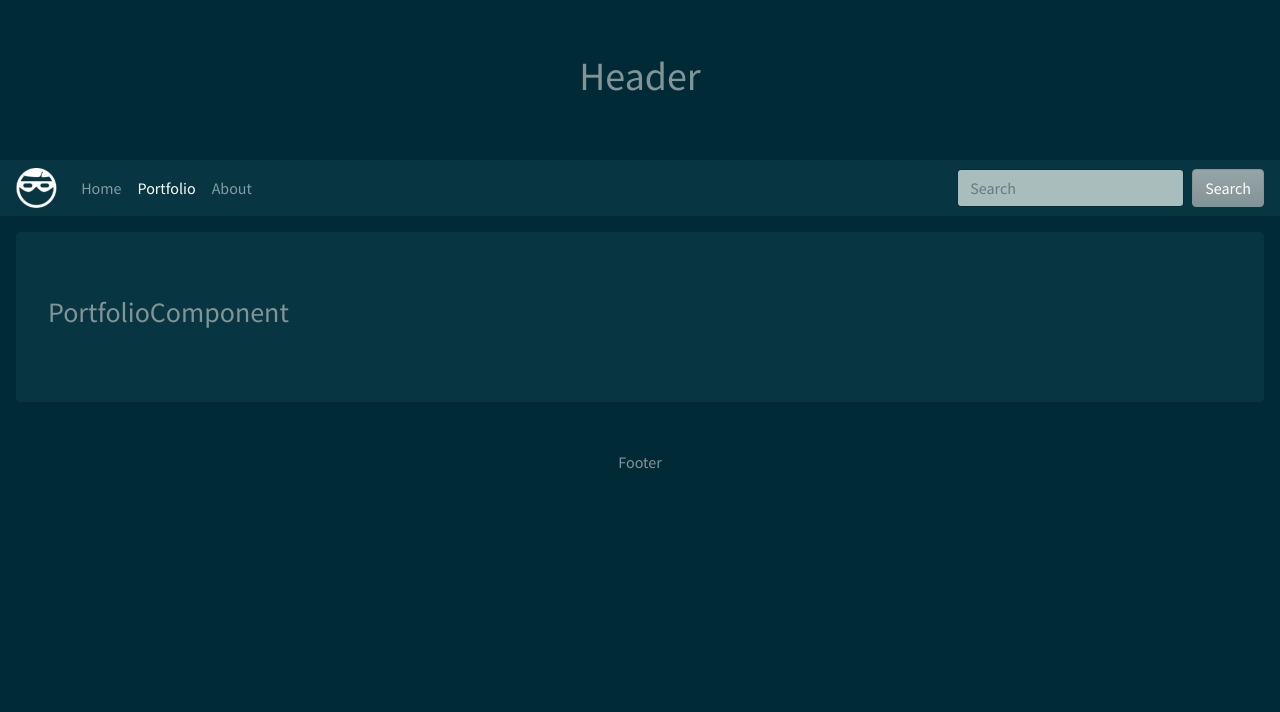
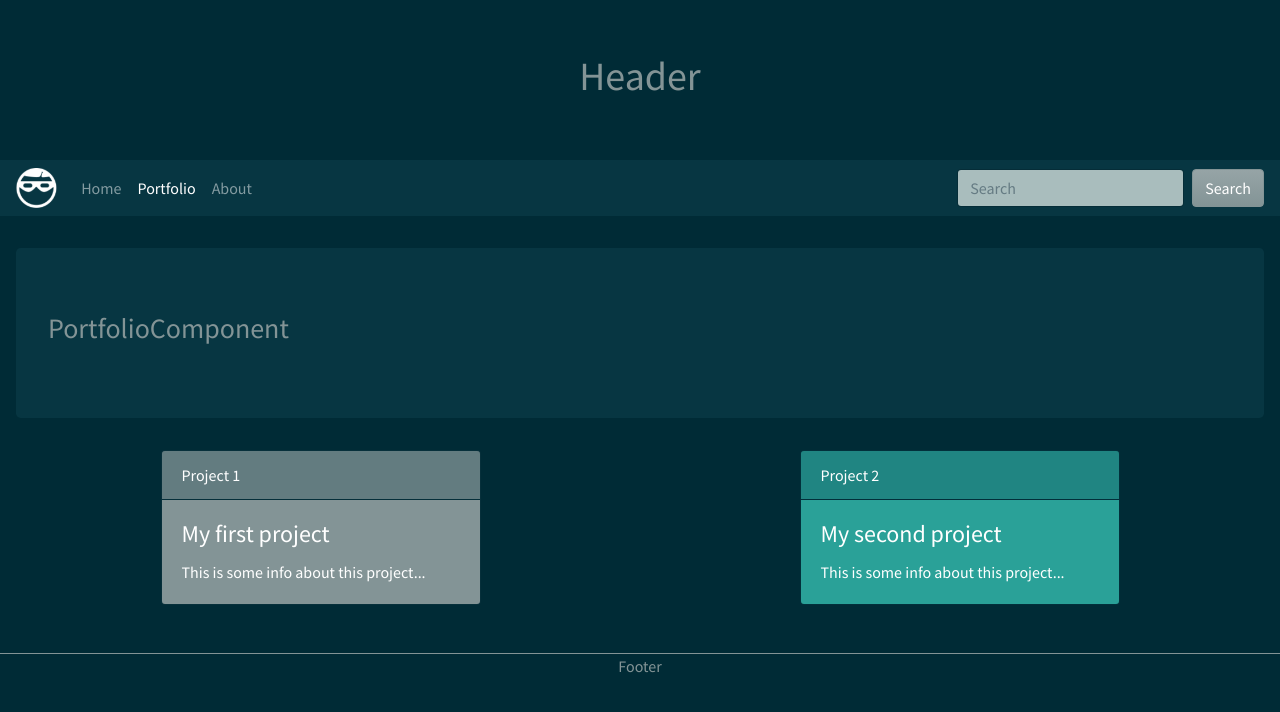
Before and after one commit to borjesbordell/learn-angular, an Angular app: page /portfolio in a window 1280 px wide. Shown: the top 712 px of the page. Built offline with nearby package versions, Linux system fonts and the light colour scheme.

Commit message:
added serve script

```diff
--- a/src/app/footer/footer.component.scss
+++ b/src/app/footer/footer.component.scss
@@ -1,3 +1,4 @@
 .footer {
     text-align: center;
+    border-top: 1px solid;
 }
--- a/src/app/home/home.component.html
+++ b/src/app/home/home.component.html
@@ -1,3 +1,6 @@
 <div class="jumbotron">
   <h3>HomeComponent</h3>
 </div>
+<div class="jumbotron">
+  <h3>This is an Angular test page</h3>
+</div>
--- a/src/app/portfolio/portfolio.component.html
+++ b/src/app/portfolio/portfolio.component.html
@@ -1,3 +1,24 @@
 <div class="jumbotron">
   <h3>PortfolioComponent</h3>
 </div>
+
+<div class="row">
+  <div class="col-md-6">
+    <div class="card text-white bg-secondary mb-3" style="max-width: 20rem;">
+      <div class="card-header">Project 1</div>
+      <div class="card-body">
+        <h4 class="card-title">My first project</h4>
+        <p class="card-text">This is some info about this project...</p>
+      </div>
+    </div>
+  </div>
+  <div class="col-md-6">
+    <div class="card text-white bg-success mb-3" style="max-width: 20rem;">
+      <div class="card-header">Project 2</div>
+      <div class="card-body">
+        <h4 class="card-title">My second project</h4>
+        <p class="card-text">This is some info about this project...</p>
+      </div>
+    </div>
+  </div>
+</div>
--- a/src/app/portfolio/portfolio.component.scss
+++ b/src/app/portfolio/portfolio.component.scss
@@ -0,0 +1,8 @@
+@mixin v-center {
+    margin-left: auto;
+    margin-right: auto;
+}
+
+.card {
+    @include v-center();
+}
--- a/src/styles.scss
+++ b/src/styles.scss
@@ -19,11 +19,5 @@ body {
 
 .content {
     flex: 1;
-    padding: $md;
-    display: flex;
-    flex-direction: column;
-    >*:not(router-outlet) {
-        flex: 1;
-        display: block;
-    }
+    padding: $lg $md;
 }
```
Also changed, not shown: 1 other file (tests, documents, lock files or other folders).
